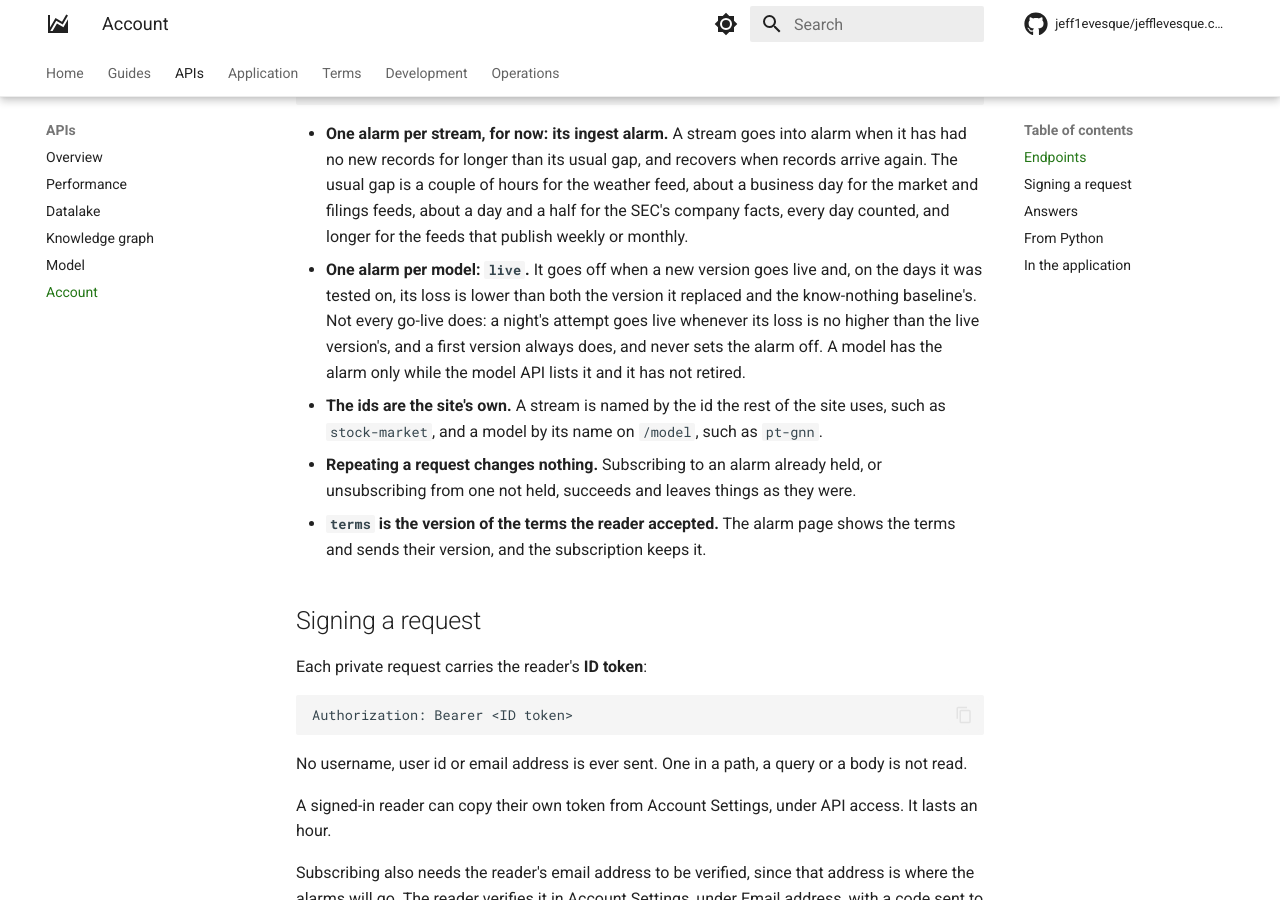
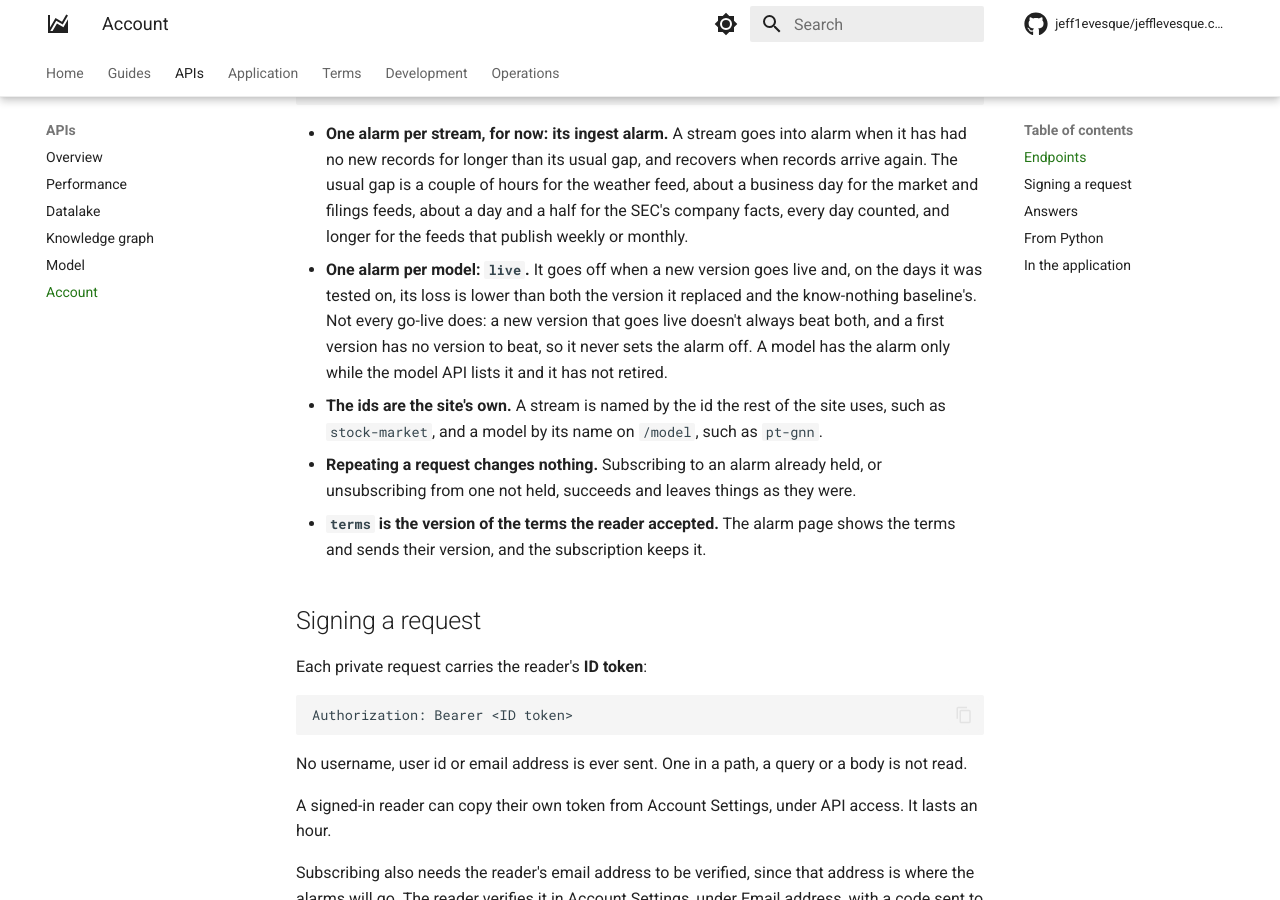
Before and after one commit to jeff1evesque/jefflevesque.com, an MkDocs documentation site: the page built from documentation/api/account.md, in a window 1280 px wide and 900 px high, scrolled down 1490 px. Built offline with MkDocs 1.6.1 and Material for MkDocs 9.7.7, drawn with Linux system fonts in a browser that asks for light colours; comment, search, counter and statistics services are not loaded.

Commit message:
#315: documentation/api/account.md, the live alarm, without the go-live rule

```diff
--- a/documentation/api/account.md
+++ b/documentation/api/account.md
@@ -55,9 +55,9 @@ and the alarms are a list of these, a stream's and a model's:
   every day counted, and longer for the feeds that publish weekly or monthly.
 - **One alarm per model: `live`.** It goes off when a new version goes live and, on the
   days it was tested on, its loss is lower than both the version it replaced and the
-  know-nothing baseline's. Not every go-live does: a night's attempt goes live whenever
-  its loss is no higher than the live version's, and a first version always does, and
-  never sets the alarm off. A model has the alarm only while the model API lists it and
+  know-nothing baseline's. Not every go-live does: a new version that goes live doesn't
+  always beat both, and a first version has no version to beat, so it never sets the
+  alarm off. A model has the alarm only while the model API lists it and
   it has not retired.
 - **The ids are the site's own.** A stream is named by the id the rest of the site uses,
   such as `stock-market`, and a model by its name on `/model`, such as `pt-gnn`.
```
